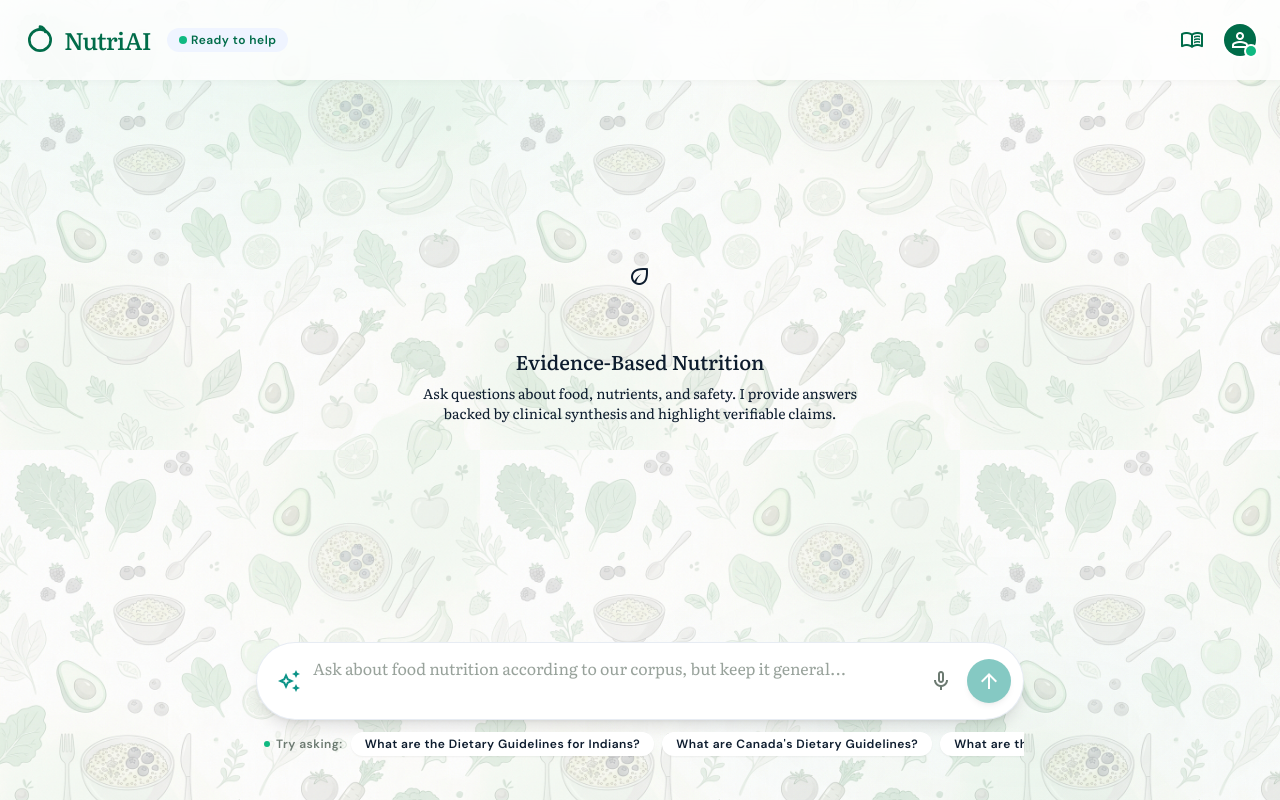
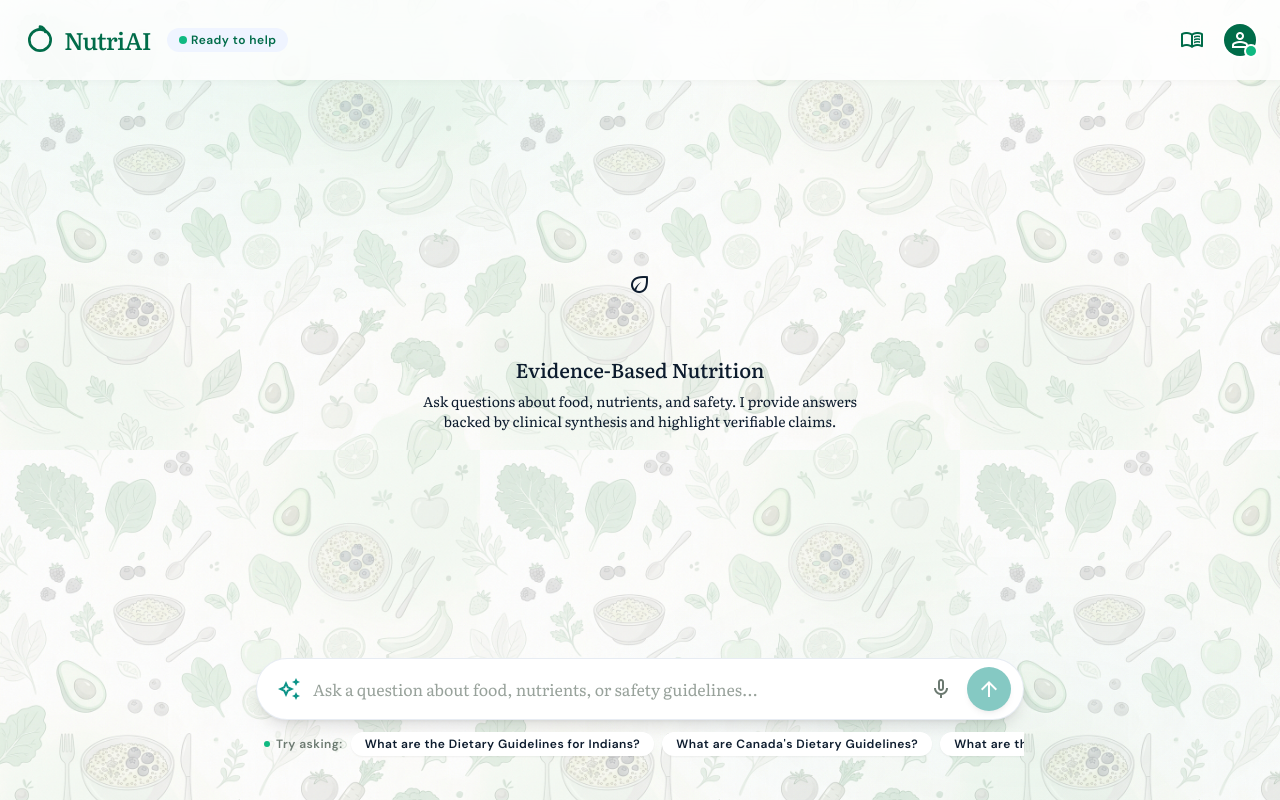
Before and after one commit to theprachiverse/Nutri_AI, a Next.js app: page /chat in a window 1280 px wide. Built offline with nearby package versions, Linux system fonts and the light colour scheme.

Commit message:
Update placeholder text and add custom scrollbars

```diff
--- a/app/globals.css
+++ b/app/globals.css
@@ -21,9 +21,25 @@
   }
 }
 
-/* ── Hide native scrollbars ─────────────────────────────────────────────── */
-::-webkit-scrollbar { display: none; }
-* { scrollbar-width: none; }
+/* ── Custom scrollbars ─────────────────────────────────────────────── */
+::-webkit-scrollbar {
+  width: 6px;
+  height: 6px;
+}
+::-webkit-scrollbar-track {
+  background: transparent;
+}
+::-webkit-scrollbar-thumb {
+  background-color: rgba(16, 185, 129, 0.3);
+  border-radius: 10px;
+}
+::-webkit-scrollbar-thumb:hover {
+  background-color: rgba(16, 185, 129, 0.6);
+}
+* {
+  scrollbar-width: thin;
+  scrollbar-color: rgba(16, 185, 129, 0.3) transparent;
+}
 
 /* ── Background Canvas — botanical gradient ─────────────────────────────── */
 body {
--- a/components/InputBox.tsx
+++ b/components/InputBox.tsx
@@ -35,7 +35,7 @@ export default function InputBox({ onSend, disabled }: { onSend: (text: string)
           autoComplete="off"
           className="font-body-md text-body-md text-on-surface placeholder:text-outline/70 flex-1 bg-transparent outline-none focus:outline-none focus:ring-0 border-none py-1 resize-none min-h-[32px] max-h-32"
           id="chat-input"
-          placeholder="Ask about food nutrition according to our corpus, but keep it general..."
+          placeholder="Ask a question about food, nutrients, or safety guidelines..."
           rows={1}
           value={text}
           onChange={(e) => setText(e.target.value)}
```
